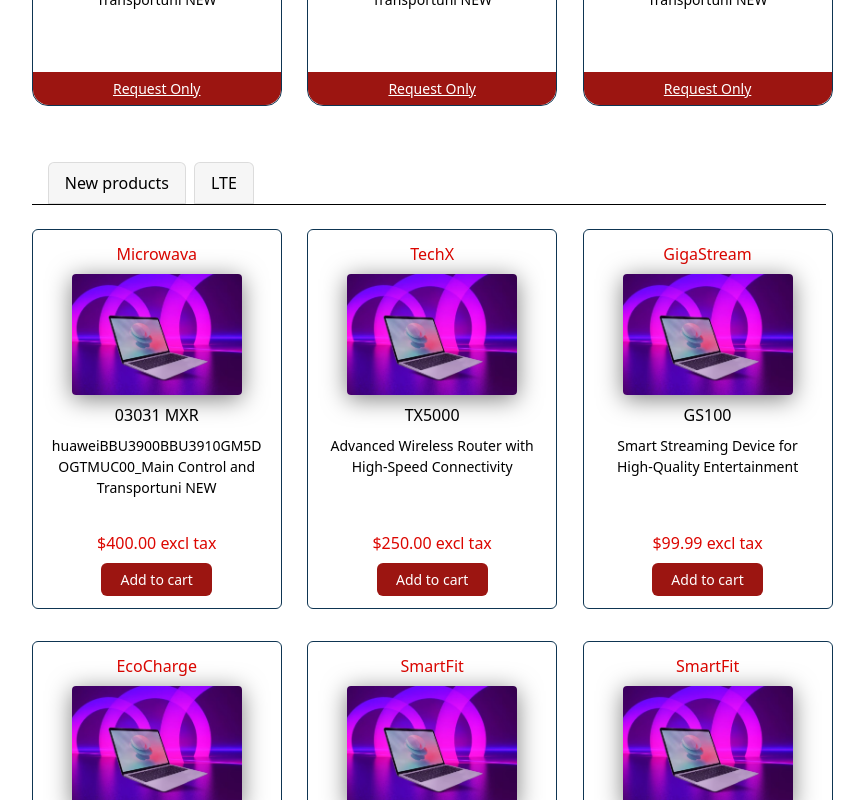
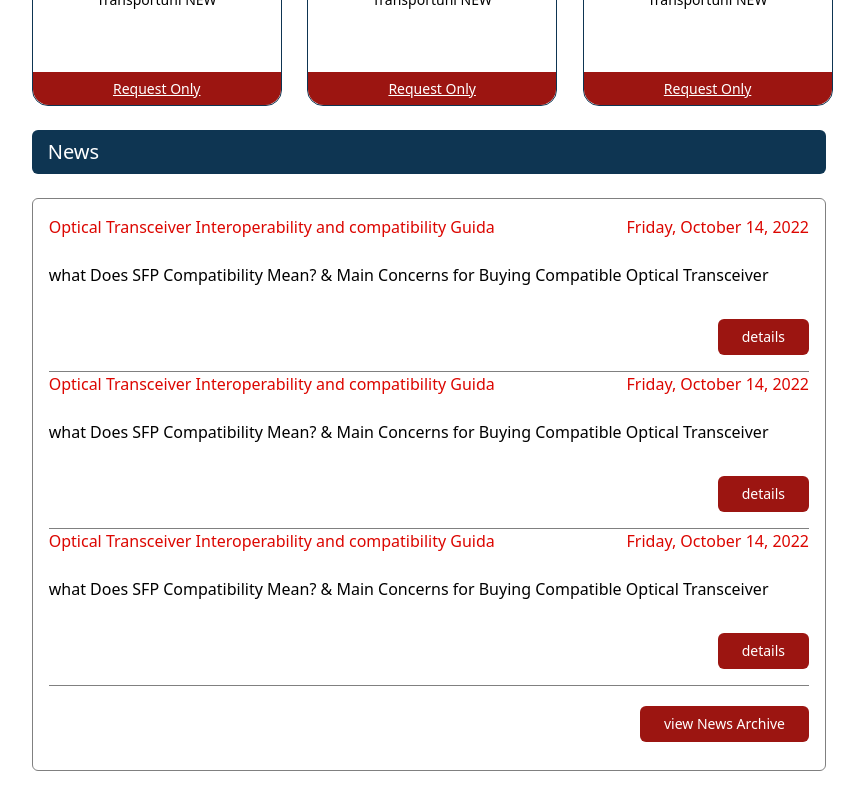
Before and after one commit to AmirNBK/Telecom, a SvelteKit app: page / in a window 1280 px wide. Shown: the part 1640-2440 px from the top of the page, without its empty margins (390-1254 px from the left). Built offline with nearby package versions, Linux system fonts and the light colour scheme.

Commit message:
developed the news section

```diff
--- a/src/components/Homepage/Homepage.svelte
+++ b/src/components/Homepage/Homepage.svelte
@@ -3,6 +3,7 @@
     import FeaturedProducts from "../FeaturedProducts/FeaturedProducts.svelte";
     import HeadlineComponent from "../HeadlineComponent/HeadlineComponent.svelte";
     import imageProduct from "../../assets/image/featuredProduct1.jpeg";
+    import News from "../News/News.svelte";
 
     const featuredProducts = [
         {
@@ -52,4 +53,9 @@
             {/each}
         </div>
     </div>
+
+    <div class="my-6 flex flex-col gap-6">
+        <HeadlineComponent title="News" />
+        <News />
+    </div>
 </div>
--- /dev/null
+++ b/src/components/News/News.svelte
@@ -0,0 +1,28 @@
+<script>
+    import NewsItems from "./NewsItems/NewsItems.svelte";
+</script>
+
+<div class="NewsContainer px-4 py-4 rounded-md" style="border: 1px solid gray;">
+    <NewsItems
+        title="Optical Transceiver Interoperability and compatibility Guida"
+        date="Friday, October 14, 2022"
+        description="what Does SFP Compatibility Mean? & Main Concerns for Buying Compatible Optical Transceiver"
+    />
+    <NewsItems
+        title="Optical Transceiver Interoperability and compatibility Guida"
+        date="Friday, October 14, 2022"
+        description="what Does SFP Compatibility Mean? & Main Concerns for Buying Compatible Optical Transceiver"
+    />
+    <NewsItems
+        title="Optical Transceiver Interoperability and compatibility Guida"
+        date="Friday, October 14, 2022"
+        description="what Does SFP Compatibility Mean? & Main Concerns for Buying Compatible Optical Transceiver"
+    />
+
+    <div class="text-end my-3">
+        <button
+            class="rounded-md py-2 px-6 w-fit text-sm mt-2 text-white"
+            style="background-color: #9C1511;">view News Archive</button
+        >
+    </div>
+</div>
--- /dev/null
+++ b/src/components/News/NewsItems/NewsItems.svelte
@@ -0,0 +1,23 @@
+<script>
+    export let title;
+    export let date;
+    export let description;
+</script>
+
+<div class="NewsItemContainer flex flex-col gap-6 pb-4" style="border-bottom: 1px solid gray;">
+    <div
+        class="NewsItemContainer__headline flex justify-between"
+        style="color : #DC0600"
+    >
+        <p>{title}</p>
+        <p>{date}</p>
+    </div>
+    <div class="font-medium">
+        {description}
+    </div>
+    <div class="text-end">
+        <button class="rounded-md py-2 px-6 w-fit text-sm mt-2 text-white" style="background-color: #9C1511;"
+            >details</button
+        >
+    </div>
+</div>
```
